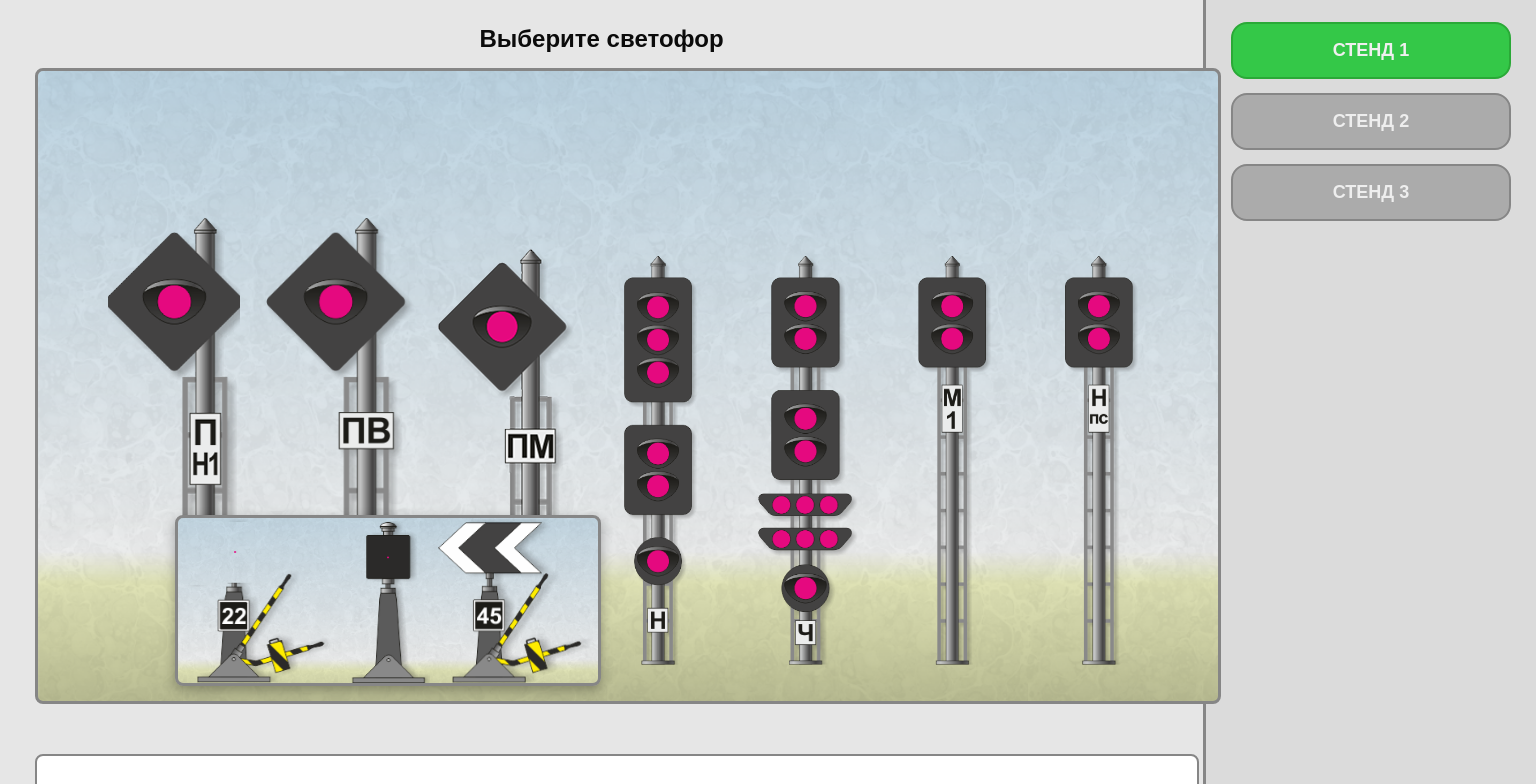
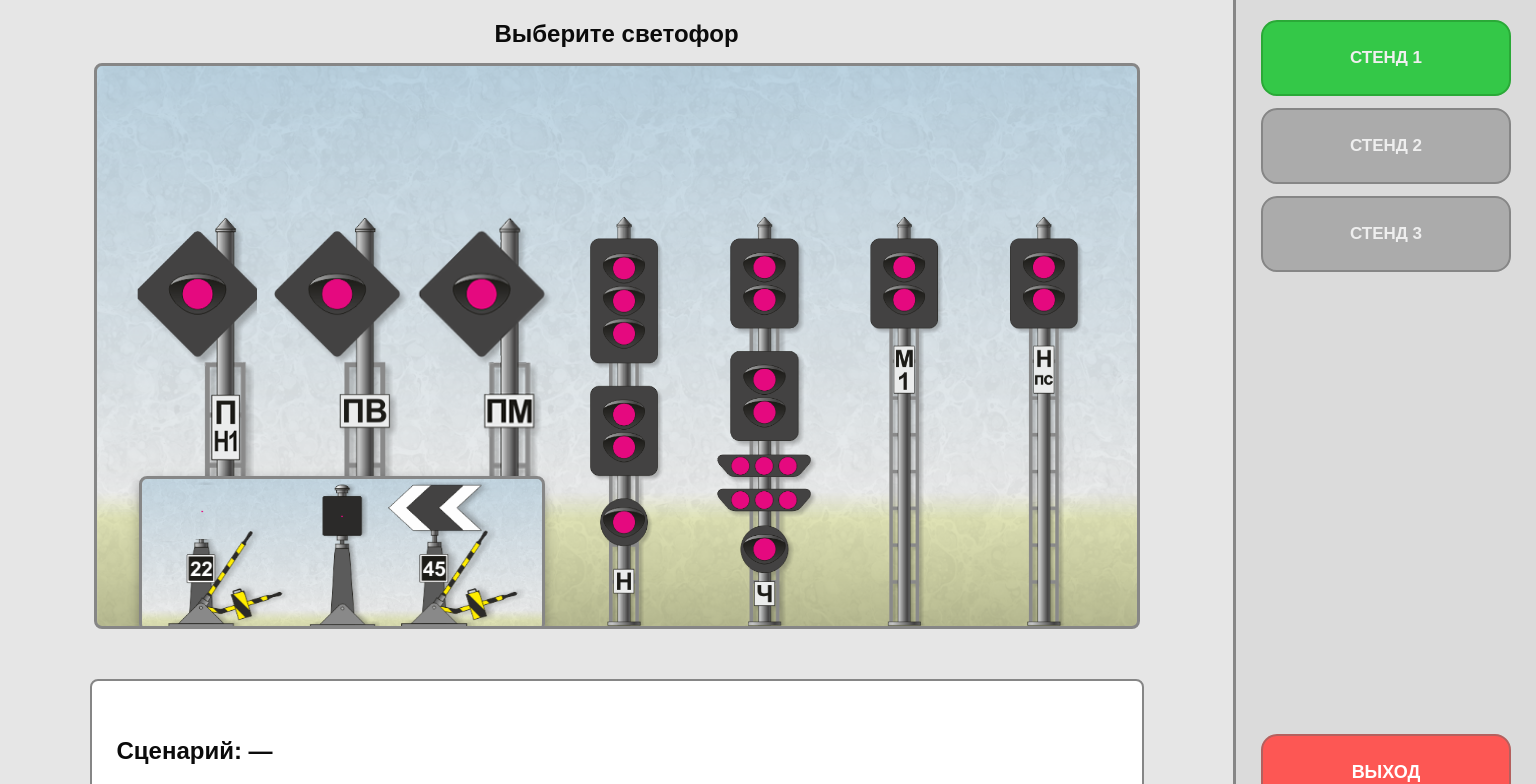
Before and after one commit to L0nelys016/RulesOfTechnicalOperationOfRollingStock, a React (Vite) app in the folder RulesOfTechnicalOperationOfRollingStock/: page / in a window 1536 px wide. Shown: the top 784 px of the page. Built offline with nearby package versions, Linux system fonts and the light colour scheme.

Commit message:
тестовая часть адаптива

```diff
--- a/RulesOfTechnicalOperationOfRollingStock/src/App.css
+++ b/RulesOfTechnicalOperationOfRollingStock/src/App.css
@@ -13,7 +13,7 @@
   display: flex;
   flex-direction: column;
   gap: 0;
-  max-width: 1180px;
+
   padding: 20px;
 }
 
@@ -182,6 +182,7 @@
   max-width: 1000px;
   width: 100%;
   min-height: 96px;
+  height: 140px;
   background: #fff;
   border: 2px solid #868686;
   border-radius: 8px;
@@ -211,7 +212,7 @@
 }
 
 .stand-btn {
-  padding: 15px 10px;
+  padding: 26px 14px;
   font-size: 17px;
   font-weight: bold;
   border: 2px solid;
@@ -253,8 +254,8 @@
 }
 
 .exit-btn {
-  margin-top: auto;
-  padding: 16px;
+ margin-top: 180%;
+ padding: 26px 14px;
   background: #FD5754;
   border: 2px solid #B4605E;
   color: white;
@@ -1420,90 +1421,8 @@
   z-index: 9999;
 }
 
-
-/* ====================== АДАПТИВ ДЛЯ СРЕДНИХ ЭКРАНОВ (1440px - 1919px) ====================== */
-@media (min-width: 1440px) and (max-width: 1919px) {
-  .main-panel {
-    max-width: 1300px;
-    padding: 25px 35px;
-  }
-
-  .lights-area {
-    max-width: 1100px;
-    min-height: 580px;
-    padding: 25px 40px;
-  }
-
-  .main-lights {
-    gap: 32px;
-    min-height: 520px;
-  }
-
-  .light-item {
-    width: 135px;
-  }
-
-  .traffic-light {
-    max-height: 430px;
-  }
-
-  .preview-area {
-    margin-top: -165px;
-  }
-
-  /* Корректируем отрицательные отступы для превью */
-  .preview-area.stand1 {
-    max-width: 580px;
-    margin-left: -480px;  /* было -600px, уменьшили */
-    width: 420px;
-  }
-
-  .preview-area.stand2 {
-    max-width: 580px;
-    margin-left: -520px;  /* было -640px */
-    padding-top: 12px;
-  }
-
-  .preview-area.stand3 {
-    max-width: 920px;
-    margin-left: -120px;   /* было -200px */
-  }
-
-  .preview-light-item {
-    width: 115px;
-    min-width: 115px;
-  }
-
-  .small-traffic-light {
-    max-height: 165px;
-  }
-
-  .scenario {
-    max-width: 1100px;
-    min-height: 105px;
-    font-size: 26px;
-    padding: 0 30px;
-  }
-
-  .sidebar {
-    width: 280px;
-    padding: 22px 25px;
-    gap: 14px;
-  }
-
-  .stand-btn {
-    padding: 16px 12px;
-    font-size: 18px;
-  }
-
-  .exit-btn {
-    padding: 18px;
-    font-size: 20px;
-  }
-}
-
-/* ====================== АДАПТИВ ДЛЯ БОЛЬШИХ ЭКРАНОВ (1920px - 2559px) ====================== */
-@media (min-width: 1920px) and (max-width: 2559px) {
+/* ====================== АДАПТИВ ТОЛЬКО ДЛЯ БОЛЬШИХ ЭКРАНОВ (1920px+) ====================== */
+@media (min-width: 1920px) {
   .main-panel {
     max-width: none;
     padding: 30px 40px;
@@ -1512,7 +1431,7 @@
   .lights-area {
     max-width: 1400px;
     min-height: 650px;
-    padding: 30px 50px;
+
   }
 
   .main-lights {
@@ -1559,10 +1478,11 @@
   }
 
   .scenario {
-    max-width: 1400px;
-    min-height: 120px;
-    font-size: 28px;
-    padding: 0 35px;
+  max-width: 1850px;
+
+  font-size: 27px;
+  padding: 0 35px;
+  height: 250px;
   }
 
   .sidebar {
@@ -1572,13 +1492,14 @@
   }
 
   .stand-btn {
-    padding: 18px 14px;
+    padding: 30px 14px;
     font-size: 20px;
   }
 
   .exit-btn {
-    padding: 20px;
+    padding: 30px 14px;
     font-size: 22px;
+    margin-top: 200%;
   }
 }
 
@@ -1650,12 +1571,13 @@
   }
 
   .stand-btn {
-    padding: 22px 18px;
+  padding: 30px 14px;
     font-size: 24px;
   }
 
   .exit-btn {
-    padding: 24px;
+    padding: 30px 14px;
     font-size: 26px;
-  }
-}
+    margin-top: 205%;
+  }
+}
```
